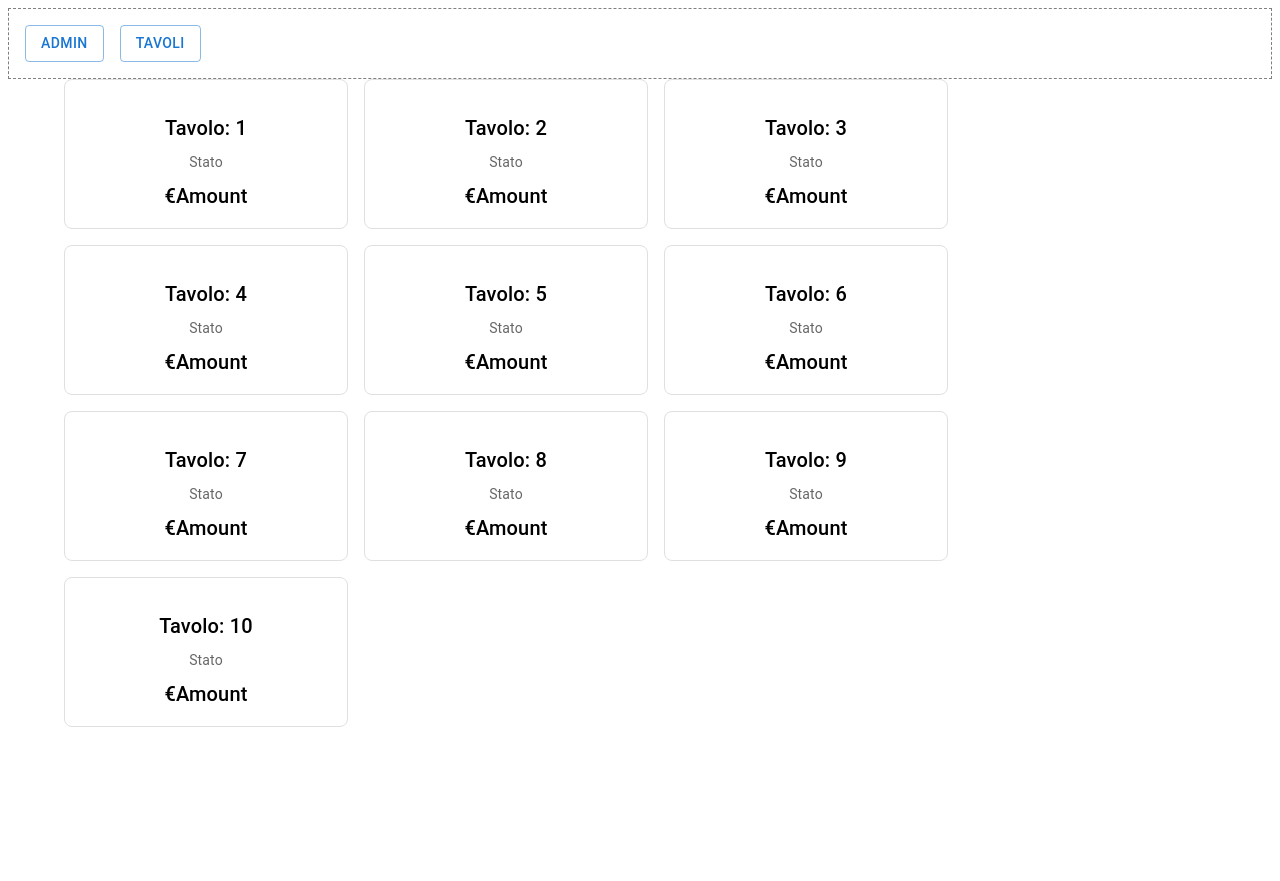
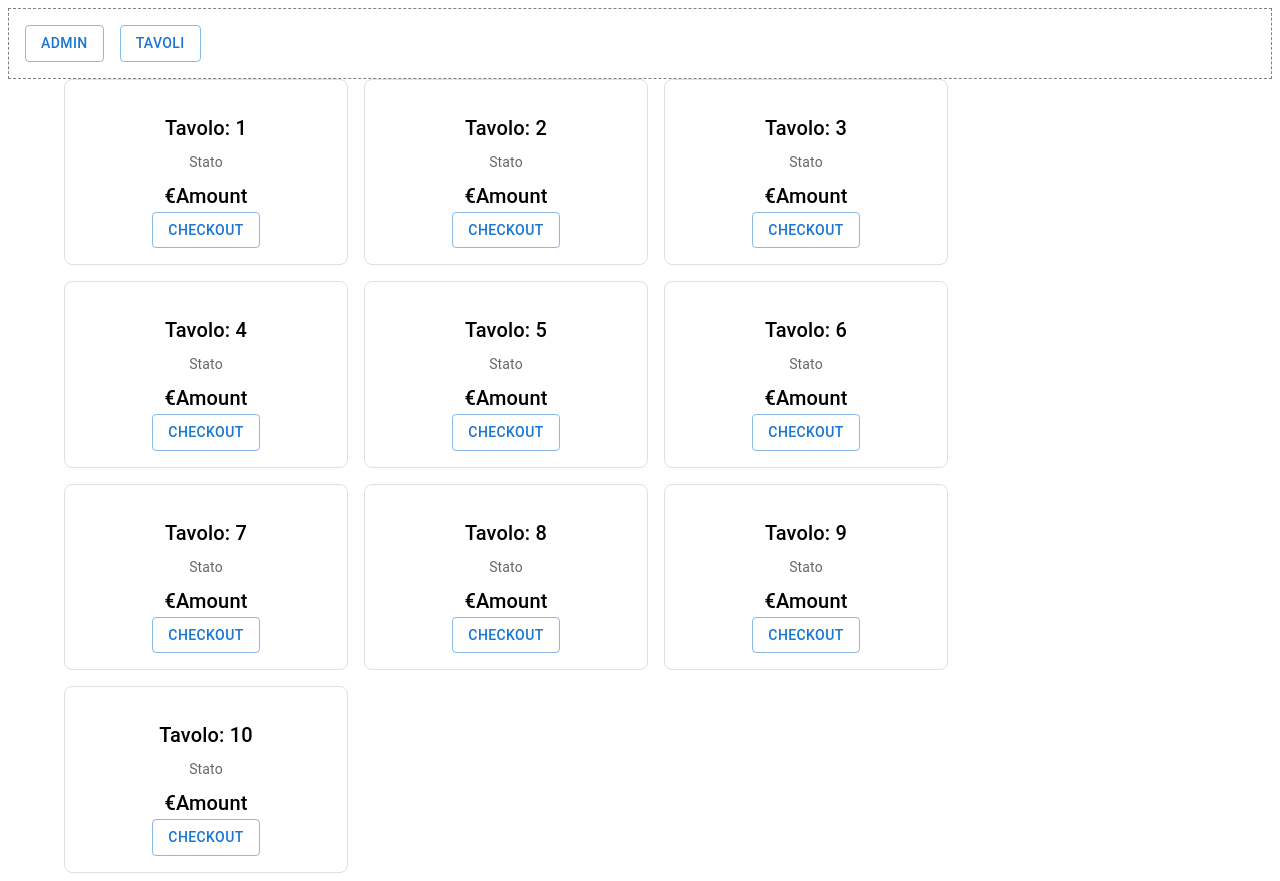
Before and after one commit to jawid-fakhari/restaurant_order_management_system_fullstack_gsap, a React (Create React App) app in the folder client/: page /tables in a window 1280 px wide. Before the commit the page ends 800 px from the top, so only its background shows below. Built offline with nearby package versions, Linux system fonts and the light colour scheme.

Commit message:
table checkout btn, clickHandler added

```diff
--- a/client/src/components/menuItam/MenuItem.jsx
+++ b/client/src/components/menuItam/MenuItem.jsx
@@ -23,7 +23,7 @@ function Food({ id, imgSrc, name, ingredients, price, callback }) {
         if (quantity >= 1) {
             callback(orderData)
         }
-
+        //send to server GET checkout API
     }
 
 
--- a/client/src/components/tableComponent/TableComp.jsx
+++ b/client/src/components/tableComponent/TableComp.jsx
@@ -2,6 +2,15 @@ import React from 'react'
 import { Box, Button, Typography } from '@mui/material'
 
 function TableComp({ id, tableNumber, onTableClick }) {
+  const cliclkHandler = (e) => {
+    const clickTarget = e.target.getAttribute('id');
+    if (clickTarget !== 'checkout'){
+      console.log('box');
+    }else{
+      console.log('checkout');
+    }
+  }
+
   return (
     <Box sx={{
       width: 250,
@@ -12,7 +21,7 @@ function TableComp({ id, tableNumber, onTableClick }) {
       cursor: 'pointer'
     }}
       //il box item rindrizza al callback func con onclick listener
-        onClick={() => onTableClick(tableNumber)}
+      onClick={(e) => cliclkHandler(e)}
     >
       <Typography variant="h6" component="div" sx={{ marginTop: 2 }}>
         Tavolo: {tableNumber}
@@ -23,6 +32,9 @@ function TableComp({ id, tableNumber, onTableClick }) {
       <Typography variant="h6" component="div" sx={{ marginTop: 1 }}>
         €Amount
       </Typography>
+      <Button id='checkout' variant="outlined" color="primary">
+        Checkout
+      </Button>
     </Box>
   )
 }
```
Lines whose indentation alone changed are shown as unchanged.
